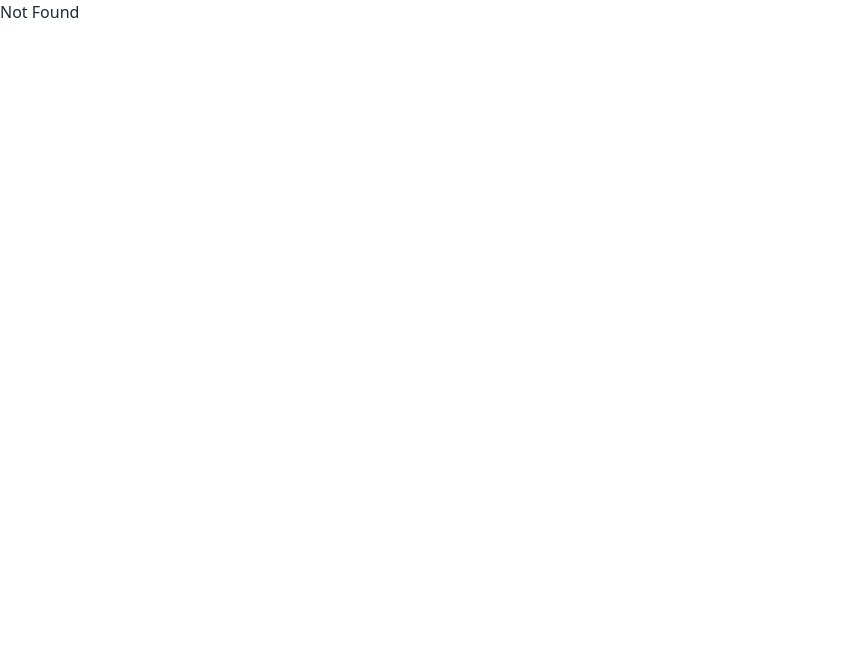
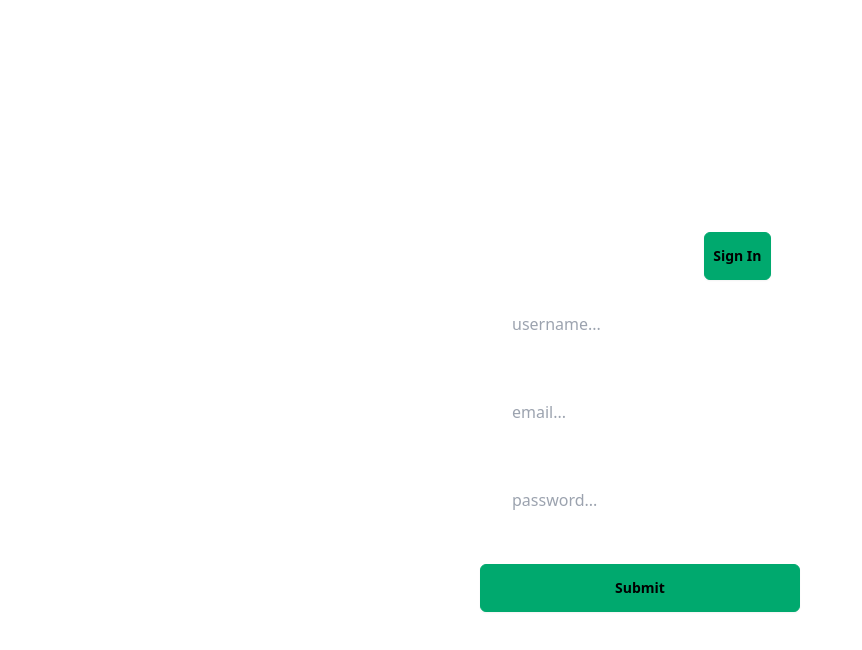
Before and after one commit to vdroid1331/Goodreads_Frontend, a React (Vite) app: page /signup in a window 1280 px wide. Shown: the top 650 px of the page, without its empty margins (0-862 px from the left). Built offline with nearby package versions, Linux system fonts and the light colour scheme.

Commit message:
Added ui for login and signup page

```diff
--- /dev/null
+++ b/src/Pages/Auth/Signin.jsx
@@ -0,0 +1,52 @@
+import { Link } from "react-router-dom";
+
+export default function Signin() {
+  return (
+    <div className="h-[100vh] flex flex-col items-center justify-center">
+      <div>
+        <h1 className="text-white text-5xl">Login to your account</h1>
+      </div>
+      <div className="mt-4">
+        <p className="text-white">
+          Donot have an account ?
+          <Link to="/signup">
+            <button className="btn btn-success rounded-md px-2 mx-5 hover:bg-green-400">
+              Sign Up
+            </button>
+          </Link>
+        </p>
+      </div>
+      <div className="w-full">
+        <form
+          className="flex flex-col justify-center items-center w-3/4 mx-auto"
+          autoComplete="off"
+        >
+          <div className="my-5 w-1/3">
+            <input
+              autoComplete="off"
+              type="email"
+              placeholder="email..."
+              className="px-8 py-3 bg-white w-full"
+            />
+          </div>
+          <div className="my-5 w-1/3">
+            <input
+              autoComplete="off"
+              type="password"
+              placeholder="password..."
+              className="px-8 py-3 bg-white w-full"
+            />
+          </div>
+          <div className="my-5 w-1/3">
+            <button
+              className="btn btn-success rounded-md px-2 py-1 w-full hover:bg-green-400"
+              type="submit"
+            >
+              Submit
+            </button>
+          </div>
+        </form>
+      </div>
+    </div>
+  );
+}
--- /dev/null
+++ b/src/Pages/Auth/Signup.jsx
@@ -0,0 +1,60 @@
+import { Link } from "react-router-dom";
+
+export default function Signup() {
+  return (
+    <div className="h-[100vh] flex flex-col items-center justify-center">
+      <div>
+        <h1 className="text-white text-5xl">Create a new account</h1>
+      </div>
+      <div className="mt-4">
+        <p className="text-white">
+          Already have an account ?
+          <Link to="/signin">
+            <button className="btn btn-success rounded-md px-2 mx-5 hover:bg-green-400">
+              Sign In
+            </button>
+          </Link>
+        </p>
+      </div>
+      <div className="w-full">
+        <form
+          className="flex flex-col justify-center items-center w-3/4 mx-auto"
+          autoComplete="off"
+        >
+          <div className="my-5 w-1/3">
+            <input
+              autoComplete="off"
+              type="text"
+              placeholder="username..."
+              className="px-8 py-3 bg-white w-full"
+            />
+          </div>
+          <div className="my-5 w-1/3">
+            <input
+              autoComplete="off"
+              type="email"
+              placeholder="email..."
+              className="px-8 py-3 bg-white w-full"
+            />
+          </div>
+          <div className="my-5 w-1/3">
+            <input
+              autoComplete="off"
+              type="password"
+              placeholder="password..."
+              className="px-8 py-3 bg-white w-full"
+            />
+          </div>
+          <div className="my-5 w-1/3">
+            <button
+              className="btn btn-success rounded-md px-2 py-1 w-full hover:bg-green-400"
+              type="submit"
+            >
+              Submit
+            </button>
+          </div>
+        </form>
+      </div>
+    </div>
+  );
+}
--- a/src/Pages/Home.jsx
+++ b/src/Pages/Home.jsx
@@ -1,4 +1,5 @@
 import Logo from "Assets/Images/logo-color.png";
+import { Link } from "react-router-dom";
 export default function Home() {
   return (
     <div className="flex flex-col items-center justify-center gap-20 h-[100vh]">
@@ -17,10 +18,10 @@
         </div>
         <div>
           <button className="btn btn-primary rounded-md px-5 py-2 text-xl">
-            Register
+            <Link to="/signup">Register</Link>
           </button>
           <button className="btn btn-warning mx-3 rounded-md px-5 py-2 text-xl">
-            Login
+            <Link to="/signin">Login</Link>
           </button>
         </div>
       </div>
--- a/src/Routes/MainRoutes.jsx
+++ b/src/Routes/MainRoutes.jsx
@@ -1,3 +1,5 @@
+import Signin from "Pages/Auth/Signin";
+import Signup from "Pages/Auth/Signup";
 import Home from "Pages/Home";
 import NotFound from "Pages/NotFound";
 import { Route, Routes } from "react-router-dom";
@@ -6,6 +8,8 @@
   return (
     <Routes>
       <Route path="/" element={<Home />} />
+      <Route path="/signup" element={<Signup />} />
+      <Route path="/signin" element={<Signin />}></Route>
       <Route path="*" element={<NotFound />} />
     </Routes>
   );
```
